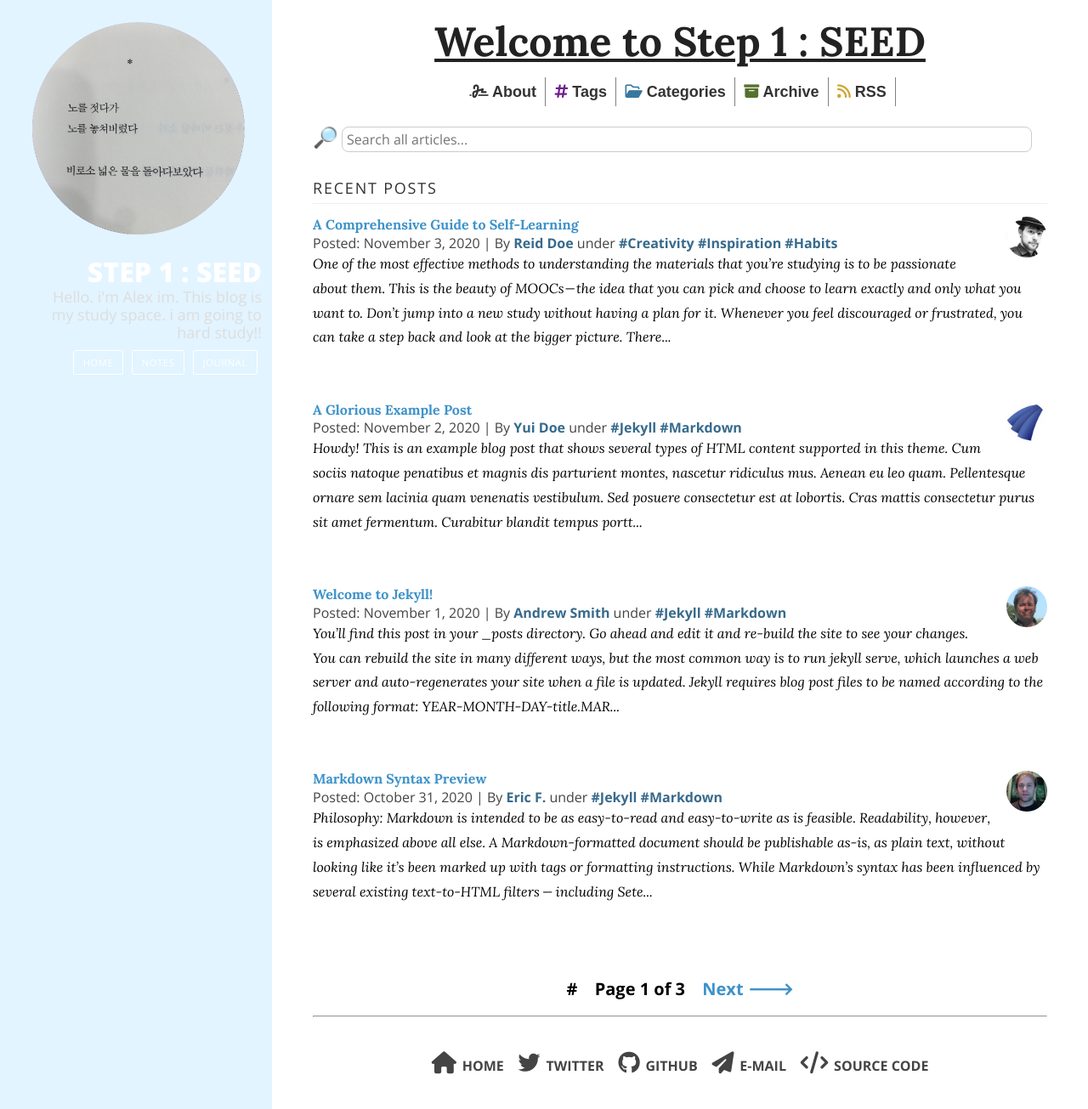
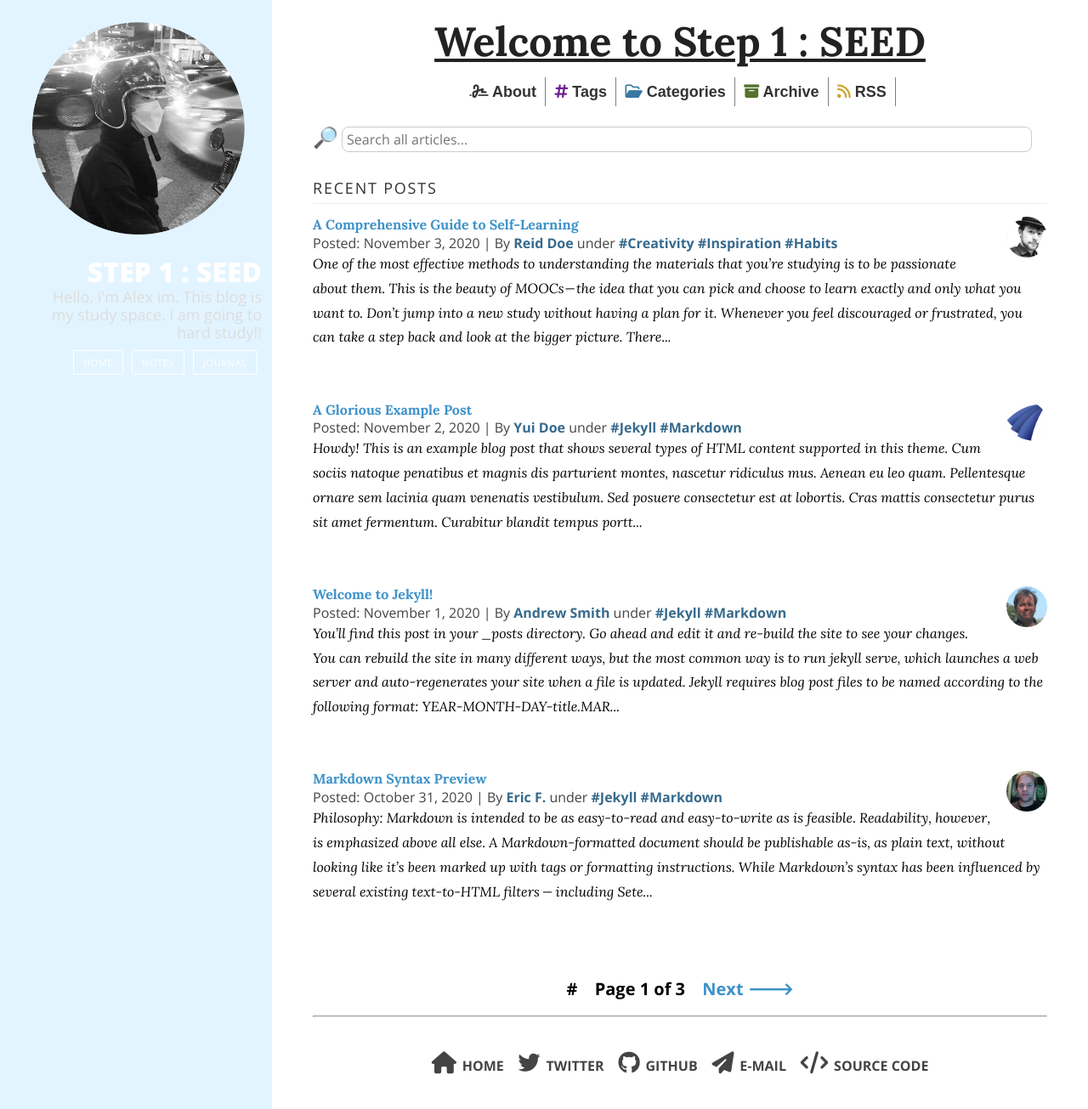
Before and after one commit to brennanbrown/purelog, a Jekyll site: the page built from index.html, in a window 1280 px wide and 1305 px high. Shown: the whole window at 85% size. Built offline with Jekyll 4.4.1, drawn with Linux system fonts in a browser that asks for light colours; nearby versions of some CDN libraries; the list of posts is cut into pages by our own code.

Commit message:
modify profile image

```diff
--- a/_config.yml
+++ b/_config.yml
@@ -28,7 +28,7 @@
 twitter: brennankbrown
 github: brennanbrown
 
-header_image: assets/profile2.png
+header_image: assets/profile-gray.png
 
 google_analytics:
 comments: true
```
